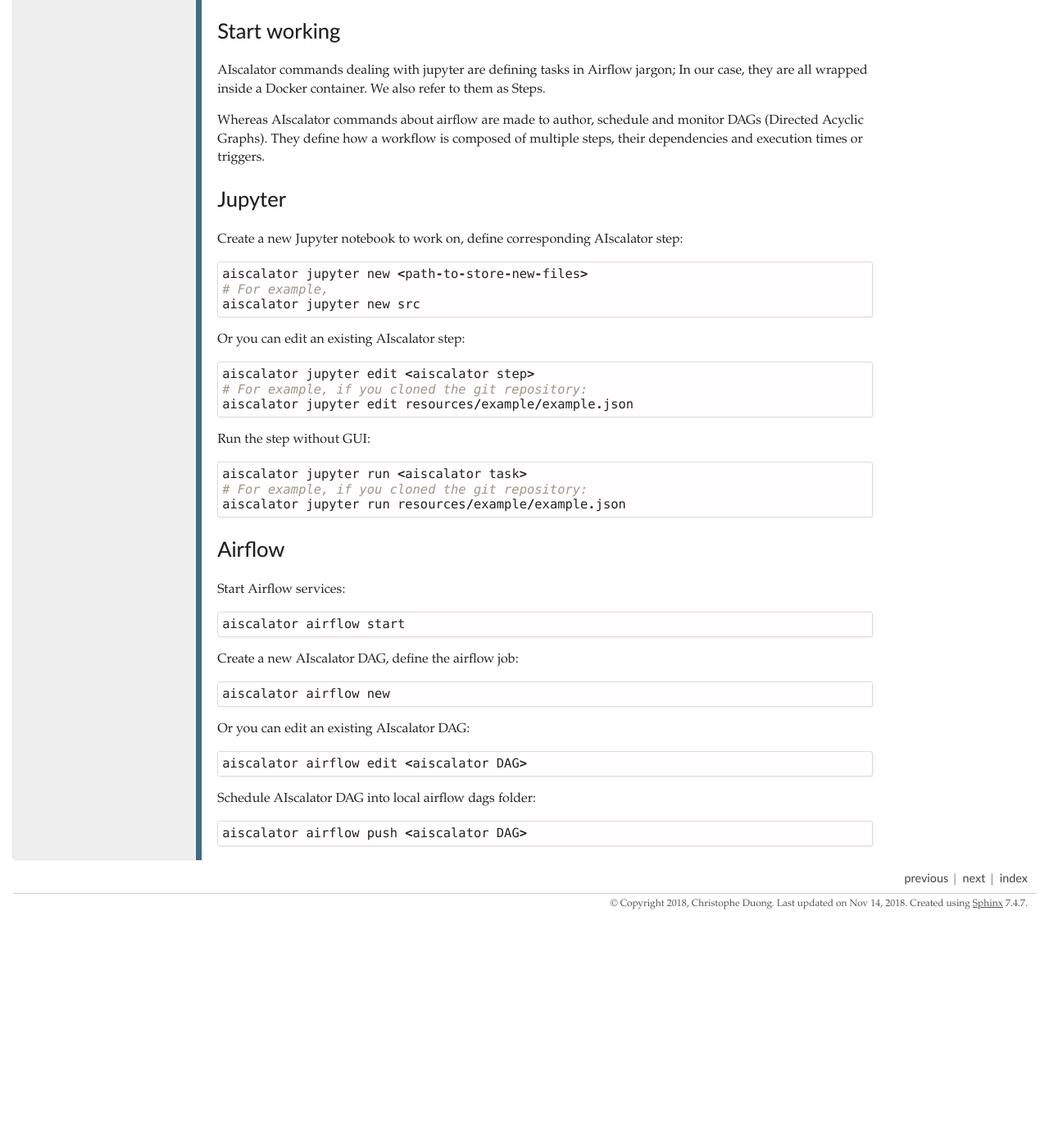
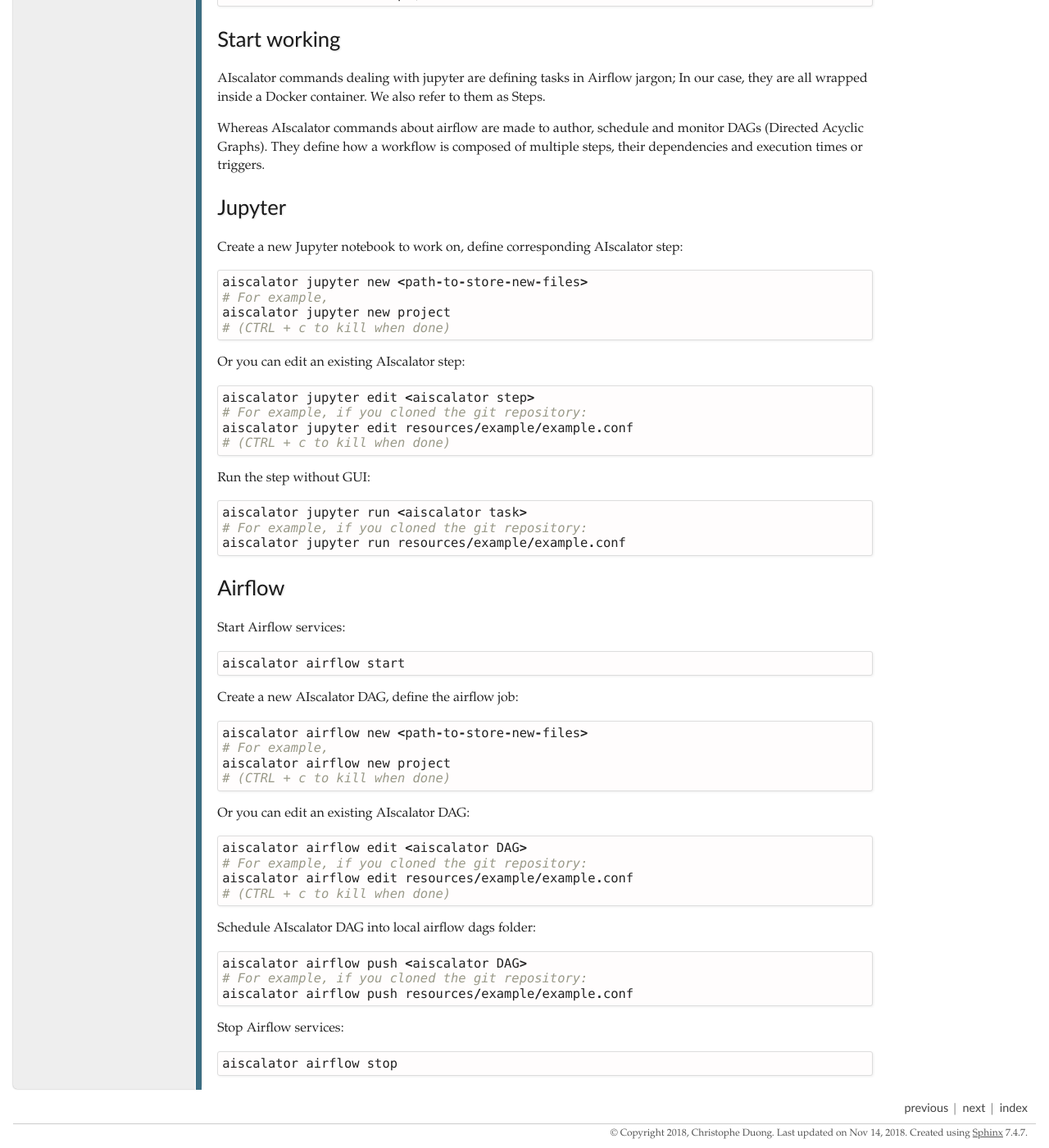
Before and after one commit to Aiscalate/aiscalator, a Sphinx documentation site: the page built from docs/readme.rst, in a window 1280 px wide and 1400 px high, scrolled down 2162 px. Shown: the whole window at 82% size. Built offline with Sphinx 7.4.7, drawn with Linux system fonts in a browser that asks for light colours; before the commit the page ends 3282 px from its top, so only the background shows below that; some of the changed text lies outside the part shown.

Commit message:
Update docs

```diff
--- a/README.rst
+++ b/README.rst
@@ -130,7 +126,9 @@ Build docker images to run Jupyter environments::
 
 Build docker image to run Airflow::
 
-    aiscalator airflow setup
+    aiscalator airflow setup <path-to-workspace-folder>
+    # for example,
+    aiscalator airflow setup $PWD
 
 
 Start working
@@ -151,19 +149,21 @@ Create a new Jupyter notebook to work on, define corresponding AIscalator step::
 
     aiscalator jupyter new <path-to-store-new-files>
     # For example,
-    aiscalator jupyter new src
+    aiscalator jupyter new project
+    # (CTRL + c to kill when done)
 
 Or you can edit an existing AIscalator step::
 
     aiscalator jupyter edit <aiscalator step>
     # For example, if you cloned the git repository:
-    aiscalator jupyter edit resources/example/example.json
+    aiscalator jupyter edit resources/example/example.conf
+    # (CTRL + c to kill when done)
 
 Run the step without GUI::
 
     aiscalator jupyter run <aiscalator task>
     # For example, if you cloned the git repository:
-    aiscalator jupyter run resources/example/example.json
+    aiscalator jupyter run resources/example/example.conf
 
 Airflow
 -------
@@ -174,12 +174,24 @@ Start Airflow services::
 
 Create a new AIscalator DAG, define the airflow job::
 
-    aiscalator airflow new
+    aiscalator airflow new <path-to-store-new-files>
+    # For example,
+    aiscalator airflow new project
+    # (CTRL + c to kill when done)
 
 Or you can edit an existing AIscalator DAG::
 
     aiscalator airflow edit <aiscalator DAG>
+    # For example, if you cloned the git repository:
+    aiscalator airflow edit resources/example/example.conf
+    # (CTRL + c to kill when done)
 
 Schedule AIscalator DAG into local airflow dags folder::
 
     aiscalator airflow push <aiscalator DAG>
+    # For example, if you cloned the git repository:
+    aiscalator airflow push resources/example/example.conf
+
+Stop Airflow services::
+
+    aiscalator airflow stop
--- a/docs/installation.rst
+++ b/docs/installation.rst
@@ -45,7 +45,7 @@ Once you have a copy of the source, you can install it with:
 
 .. code-block:: console
 
-    $ python setup.py install
+    $ make install
 
 
 .. _Github repo: https://github.com/aiscalate/aiscalator
```
Also changed, not shown: other parts of README.rst (+1 -5 lines).
